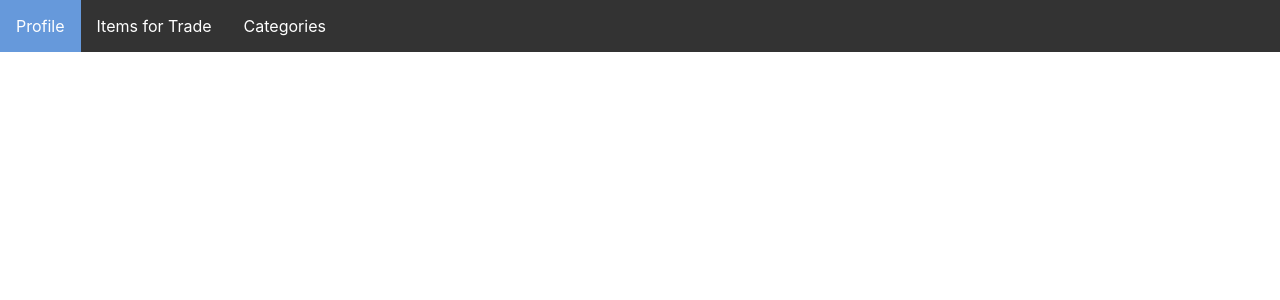
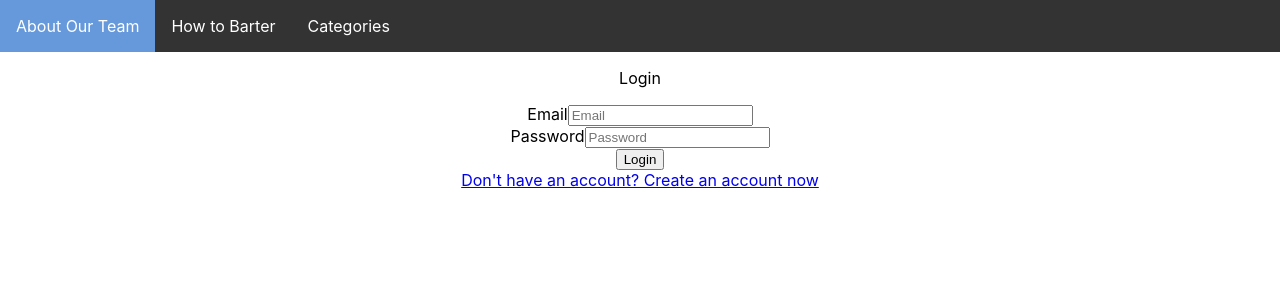
Before and after one commit to Jong-ko/TradeUpFront, a React (Create React App) app: page / in a window 1280 px wide. Shown: the top 300 px of the page. Built offline with nearby package versions, Linux system fonts and the light colour scheme.

Commit message:
login and create account authenticate now, but items for specific users is set up yet. Also need a legit logout out, have a temp button for now.

```diff
--- a/package.json
+++ b/package.json
@@ -3,6 +3,7 @@
   "version": "0.1.0",
   "private": true,
   "dependencies": {
+    "@reduxjs/toolkit": "^1.9.3",
     "@testing-library/jest-dom": "^5.16.5",
     "@testing-library/react": "^13.4.0",
     "@testing-library/user-event": "^13.5.0",
@@ -37,5 +38,5 @@
       "last 1 safari version"
     ]
   },
-  "proxy": "http://localhost:3000"
+  "proxy": "http://localhost:3001"
 }
--- a/src/App.js
+++ b/src/App.js
@@ -1,62 +1,54 @@
-import React from "react";
-import { BrowserRouter, Routes, Route } from "react-router-dom";
-import {Login} from './components/loginForm';
-import {CreateAccount} from "./components/CreateAccount";
-import {Protected} from "./components/Protected";
-import { selectIsLoggedIn, logOut, selectUserAccount } from './features/swapSlice';
+import React from 'react';
+import { BrowserRouter, Routes, Route } from 'react-router-dom';
+import { Login } from './components/loginForm';
+import { CreateAccount } from './components/CreateAccount';
+import { Protected } from './components/Protected';
+import {
+  selectIsLoggedIn,
+  logOut,
+  selectUserAccount,
+} from './features/swapSlice';
 import { useSelector, useDispatch } from 'react-redux';
-import "./App.css";
-import UserPage from "./components/userPage";
-import Navbar from "./components/Navbar";
-
+import './App.css';
+import UserPage from './components/userPage';
 
 function App() {
-
   const isLoggedIn = useSelector(selectIsLoggedIn);
   const userAccount = useSelector(selectUserAccount);
   const dispatch = useDispatch();
 
   const accountLogOut = async () => {
-    await fetch("/logout")
-        .then(response => response.json())
+    await fetch('/logout')
+      .then((response) => response.json())
       .then((json) => {
-            if(json.isLoggedIn) {
-                console.log("Still logged in");
+        if (json.isLoggedIn) {
+          console.log('Still logged in');
         } else {
           dispatch(logOut());
         }
       });
-      }
+  };
 
   return (
     <div className="App">
       <BrowserRouter>
         <div fluid="xs">
           <div>
-        <Navbar bg="light" variant="light">
-            <div className="mx-3 ms-auto">
-              <span className="nav-container folder-label" onClick={accountLogOut}>Logout</span>
-            </div>
-        </Navbar>
-        </div>
-        <div>
             <div className="d-flex justify-content-center mt-3"></div>
           </div>
           <div>
             <div className="d-flex justify-content-center mt-3">
               <Routes>
-              <Route path="/profile" element={
-
+                <Route
+                  path="/profile"
+                  element={
+                    <Protected isLoggedIn={isLoggedIn}>
                       <UserPage />
-
-              } />
-              <Route path="/login" element={
-
-                  <Login />
-              } />
-              <Route path="/create-account" element={
-                  <CreateAccount />
-              } />
+                    </Protected>
+                  }
+                />
+                <Route path="/" element={<Login />} />
+                <Route path="/create-account" element={<CreateAccount />} />
               </Routes>
             </div>
           </div>
--- a/src/components/CreateAccount.js
+++ b/src/components/CreateAccount.js
@@ -1,22 +1,23 @@
-import React, {  useState } from 'react';
-import { useNavigate } from 'react-router-dom';
-
+import React, { useState } from "react";
+import { NavLink, useNavigate } from "react-router-dom";
+import LoginNav from "./LoginNav";
+import { logIn, setUserAccount } from "../features/swapSlice";
+import { useDispatch } from "react-redux";
 
 export const CreateAccount = () => {
-    const [email, setEmail] = useState('');
-    const [password, setPassword] = useState('');
-    const [errorVisible, setErrorVisible] = useState('hidden-message');
+  const [email, setEmail] = useState("");
+  const [password, setPassword] = useState("");
+  const [errorVisible, setErrorVisible] = useState(false);
   const navigate = useNavigate();
+  const dispatch = useDispatch();
 
   const AccountCreate = async (event) => {
-
-
-        console.log('in create account')
+    console.log("in create account");
     event.preventDefault();
     await fetch("/create_account", {
-            method: 'POST',
+      method: "POST",
       headers: {
-                'Content-Type': 'application/json',
+        "Content-Type": "application/json",
       },
       body: JSON.stringify({
         email: email,
@@ -25,37 +26,58 @@ export const CreateAccount = () => {
     })
       .then((response) => response.json())
       .then((data) => {
-            if(data.success) {
-                console.log('Success:', data);
-
-                setErrorVisible('hidden-message');
+        if (data.success) {
+          console.log("Success:", data);
+          setErrorVisible(false);
+          dispatch(logIn());
+          dispatch(setUserAccount(email));
+          setEmail("");
+          setPassword("");
           navigate("/profile");
         } else {
-                setErrorVisible('visible-message');
+          setErrorVisible(true);
         }
-        })
-    }
+      });
+  };
 
   return (
     <div className="d-flex flex-column justify-content-center align-items-center">
-                <form  onSubmit={AccountCreate} required>
+      <LoginNav />
+      <form onSubmit={AccountCreate} required>
         <div className="createAccount">
           <p>Creat An Account</p>
         </div>
         <div className="mb-3">
           <label className="handwriting-text">Email</label>
-                        <input type="email" placeholder="Email" onChange={(event) => setEmail(event.target.value)} />
+          <input
+            type="email"
+            autoComplete="email"
+            value={email}
+            placeholder="Email"
+            required
+            onChange={(event) => setEmail(event.target.value)}
+          />
         </div>
         <div className="mb-3">
           <label className="handwriting-text">Password</label>
-                        <input type="password" placeholder="Password" autoComplete="on" onChange={(event) => setPassword(event.target.value)} />
+          <input
+            id="user-input"
+            type="password"
+            placeholder="Password"
+            required
+            onChange={(event) => setPassword(event.target.value)}
+          />
         </div>
-                    <div className="mb-3 d-flex justify-content-center align-items-center">
-                        <input type="submit" hidden />
-                        <button className="babble-btn btn1 mx-3" type="submit">Create</button>
+        <button className="createAccount-btn" type="submit">
+          Submit
+        </button>
+      </form>
+      <NavLink to="/">Already have an Account?</NavLink>
+      {errorVisible && (
+        <p>
+          <span style={{ color: "red" }}>Invalid username or password</span>
+        </p>
+      )}
     </div>
-                </form>
-                    <p><span className={errorVisible}>Invalid username or password</span></p>
-                </div>
-        )
-}
+  );
+};
--- a/src/components/ImageUploadForm.js
+++ /dev/null
@@ -1,104 +0,0 @@
-import React, {useState} from "react";
-import { addSwaps } from "../features/swapSlice";
-import { useDispatch } from 'react-redux';
-
-
-
-
-
-function ImageUploadForm() {
-  const dispatch = useDispatch();
-
-  const [selectedImage, setSelectedImage] = useState('');
-  const [ description, setDescription] = useState('')
-  const [ category, setCategory] = useState('');
-
-
-   const newImage = async () => {
-        await fetch('/new-item', {
-            method: 'POST',
-            headers: {
-                'Content-Type': 'application/json',
-            },
-            body: JSON.stringify({
-               image: selectedImage.name,
-               description: description,
-               category: category
-            }),
-        })
-        .then((response) => response.json())
-        .then((data) => {
-            console.log('Success:', data);
-            dispatch(addSwaps(data));
-            setSelectedImage('');
-            setDescription('');
-            setCategory('');
-        })
-        .catch((error) =>
-        console.log("Unable to add post", error)
-        )
-    }
-
-  return (
-    <div>
-      <h1>Swap your way up!</h1>
-
-      <input type="text" name="swapDescription" placeholder="Description of Item"
-  onChange={(event) => {
-    console.log(event.target.value);
-    setDescription(event.target.value);
-  }}/>
-
-
-  <input list="browsers" name="browser" placeholder="Choose Category"
-   onChange={(event) => {
-    console.log(event.target.value);
-    setCategory(event.target.value);
-  }}
-  />
-  <datalist id="browsers">
-    <option value="Internet Explorer"/>
-    <option value="Firefox"/>
-    <option value="Chrome"/>
-    <option value="Opera"/>
-    <option value="Safari"/>
-  </datalist>
-
-
-      <div>
-       <form>
-
-             <input
-        type="file"
-        name="image"
-        onChange={(event) => {
-          console.log(event.target.files[0]);
-          setSelectedImage(event.target.files[0]);
-        }}
-      />
-
-       </form>
-
-      </div>
-      {selectedImage && (
-        <div>
-          <img
-            alt="not found"
-            width={"250px"}
-            src={URL.createObjectURL(selectedImage)}
-          />
-          <br />
-          <button onClick={newImage}>Create Swap</button>
-        </div>
-      )}
-
-      <br />
-      <br />
-
-
-
-    </div>
-  );
-}
-
-export default ImageUploadForm;
--- /dev/null
+++ b/src/components/LoginNav.js
@@ -0,0 +1,42 @@
+import React from "react";
+
+
+import { NavLink } from "react-router-dom";
+
+function LoginNav() {
+
+
+
+  return (
+    <div className="navWrapper">
+      <ul>
+        <li>
+          <NavLink to="/about">
+            <a>About Our Team</a>
+          </NavLink>
+        </li>
+        <li>
+          <NavLink to="">
+            <a> How to Barter </a>
+          </NavLink>
+        </li>
+
+        <li className="dropdown">
+          <a className="dropbtn" style={{ padding: "16px" }}>
+            Categories
+          </a>
+          <div className="dropdown-content">
+            <a>Clothing and Accessories</a>
+            <a>Electronics and Gadgets</a>
+            <a>Home and Furniture</a>
+            <a>Health and Beauty</a>
+            <a>Sports and Outdoors</a>
+            <a>Toys and Games</a>
+          </div>
+        </li>
+      </ul>
+    </div>
+  );
+}
+
+export default LoginNav;
--- a/src/components/loginForm.js
+++ b/src/components/loginForm.js
@@ -1,61 +1,80 @@
 import React, { useState } from "react";
 import "../App.css";
-import { useDispatch } from 'react-redux';
-import { useNavigate } from 'react-router-dom';
-import {logIn,setUserAccount } from '../features/swapSlice'
+import { useDispatch } from "react-redux";
+import { NavLink, useNavigate } from "react-router-dom";
+import { logIn, setUserAccount } from "../features/swapSlice";
+import LoginNav from "./LoginNav";
 
 export const Login = () => {
-    const [username, setUsername] = useState('');
-    const [passphrase, setPassphrase] = useState('');
-    const [errorVisible, setErrorVisible] = useState('hidden-message');
+  const [email, setEmail] = useState("");
+  const [password, setPassword] = useState("");
+  const [errorVisible, setErrorVisible] = useState(false);
   const dispatch = useDispatch();
   const navigate = useNavigate();
 
   const AccountLogin = async (event) => {
     event.preventDefault();
     await fetch("/login", {
-            method: 'POST',
+      method: "POST",
       headers: {
-                'Content-Type': 'application/json',
+        "Content-Type": "application/json",
       },
       body: JSON.stringify({
-                username: username,
-                passphrase: passphrase,
+        email: email,
+        password: password,
       }),
     })
       .then((response) => response.json())
       .then((data) => {
-            if(data.success) {
-                setErrorVisible('hidden-message');
+        if (data.success) {
+          setErrorVisible(false);
           dispatch(logIn());
-                dispatch(setUserAccount(username));
-                //setUsername('');
-                //setPassphrase('');
-                navigate("/");
+          dispatch(setUserAccount(email));
+          navigate("/profile");
         } else {
-                setErrorVisible('visible-message');
+          setErrorVisible(true);
         }
-        })
-    }
+      });
+  };
 
   return (
     <div className="d-flex flex-column justify-content-center align-items-center">
-                <form onSubmit={AccountLogin}>
+      <LoginNav />
+      <form onSubmit={AccountLogin} required>
         <div className="mb-3">
-                        <label className="handwriting-text">Login Username</label>
-                        <input type="string" placeholder="Username" onChange={(event) => setUsername(event.target.value)}/>
+          <p>Login</p>
+          <label className="handwriting-text"> Email</label>
+          <input
+            type="email"
+            placeholder="Email"
+            autoComplete="email"
+            value={email}
+            required
+            onChange={(event) => setEmail(event.target.value)}
+          />
         </div>
         <div className="mb-3">
           <label className="handwriting-text">Password</label>
-                        <input type="password" placeholder="Password" autoComplete="on" onChange={(event) => setPassphrase(event.target.value)}/>
+          <input
+            type="password"
+            placeholder="Password"
+            autoComplete="on"
+            required
+            onChange={(event) => setPassword(event.target.value)}
+          />
         </div>
         <div className="mb-3 d-flex justify-content-center align-items-center">
-                        <input type="submit" hidden />
-                        <button className="babble-btn btn1 mx-3" type="submit">Login</button>
+          <button type="submit">Login</button>
         </div>
       </form>
-                    <span className="handwriting-text folder-label" onClick={() => navigate("/profile")} >Don't have an account? Create an account now</span>
-                    <p><span className={errorVisible + " handwriting-text"}>Invalid username or password</span></p>
+      <NavLink to="/create-account">
+        <span>Don't have an account? Create an account now</span>
+      </NavLink>
+      {errorVisible && (
+        <p>
+          <span style={{ color: "red" }}>Invalid email or password</span>
+        </p>
+      )}
     </div>
-        )
-}
+  );
+};
```
Also changed, not shown: src/components/DisplayItem.js (+19 -6 lines), src/components/Navbar.js (+9 -2 lines), src/components/NewItemForm.js (added, +104 -0 lines), src/components/Protected.js (+12 -18 lines), src/components/userPage.js (+25 -27 lines), public/barterlogo.jpg (added), 1 other file (tests, documents, lock files or other folders). Lines whose indentation alone changed are shown as unchanged.
